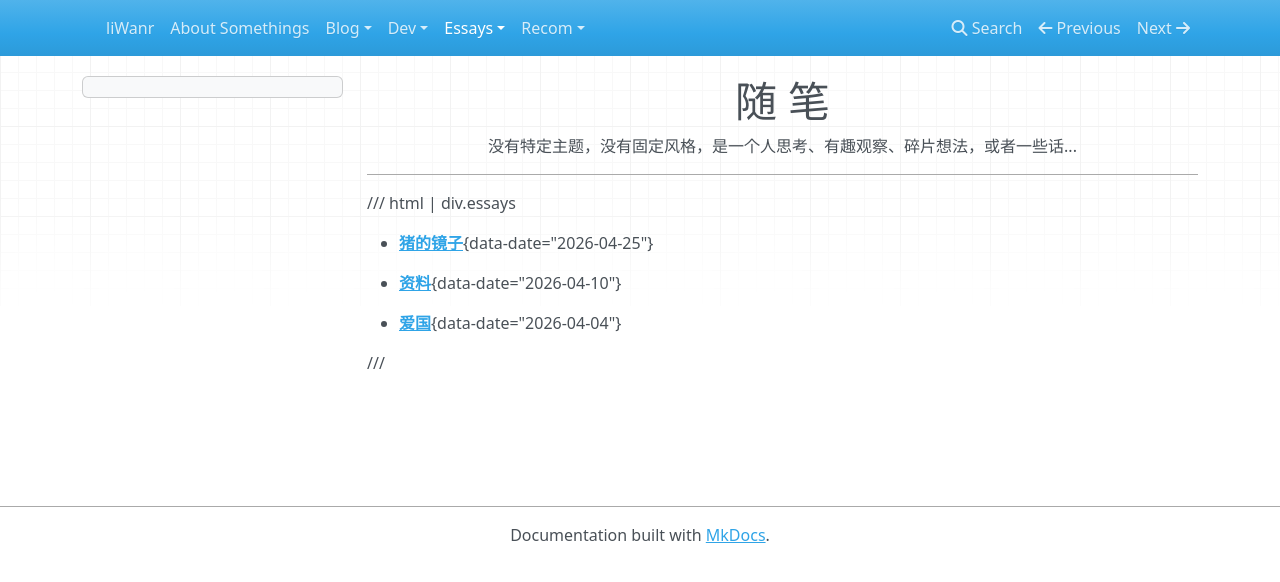
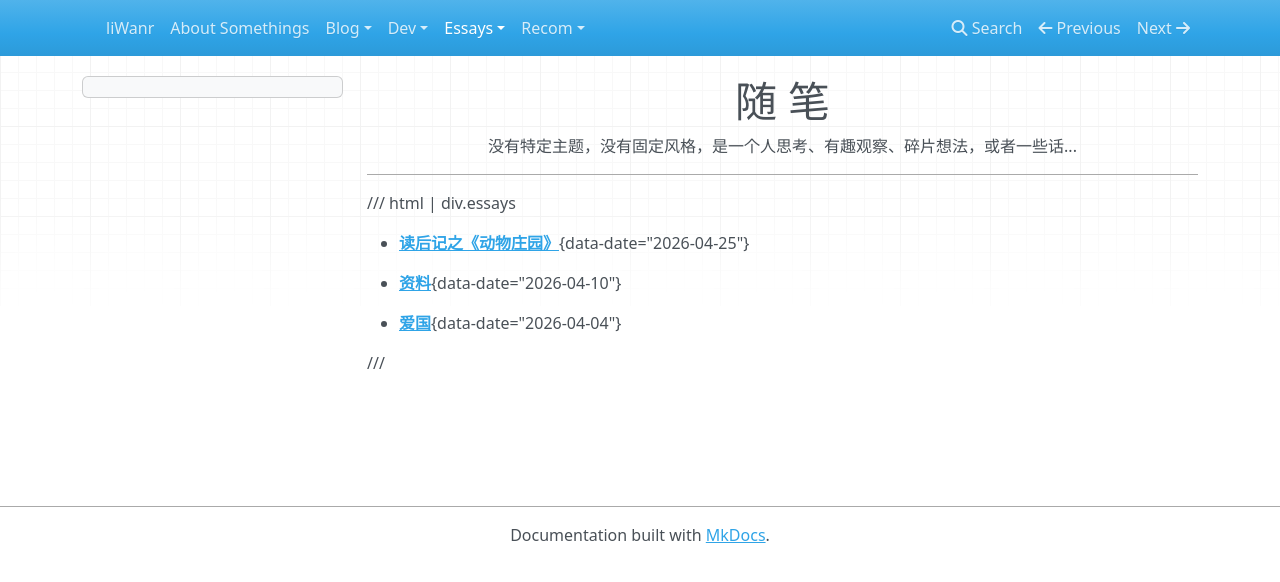
Before and after one commit to liWanr/liWanr.github.io, an MkDocs documentation site: the page built from docs/essays/index.md, in a window 1280 px wide. Shown: the top 582 px of the page. Built offline with MkDocs 1.6.1, drawn with Linux system fonts in a browser that asks for light colours; nearby versions of some CDN libraries.

Commit message:
fix: 更新目录中「猪的镜子」文章标题为「读后记之《动物庄园》」

```diff
--- a/docs/essays/index.md
+++ b/docs/essays/index.md
@@ -16,7 +16,7 @@ hide:
 
 /// html | div.essays
 
-- [**猪的镜子**](./猪的镜子.md){data-date="2026-04-25"}
+- [**读后记之《动物庄园》**](./猪的镜子.md){data-date="2026-04-25"}
 
 - [**资料**](./资料.md){data-date="2026-04-10"}
 
```
